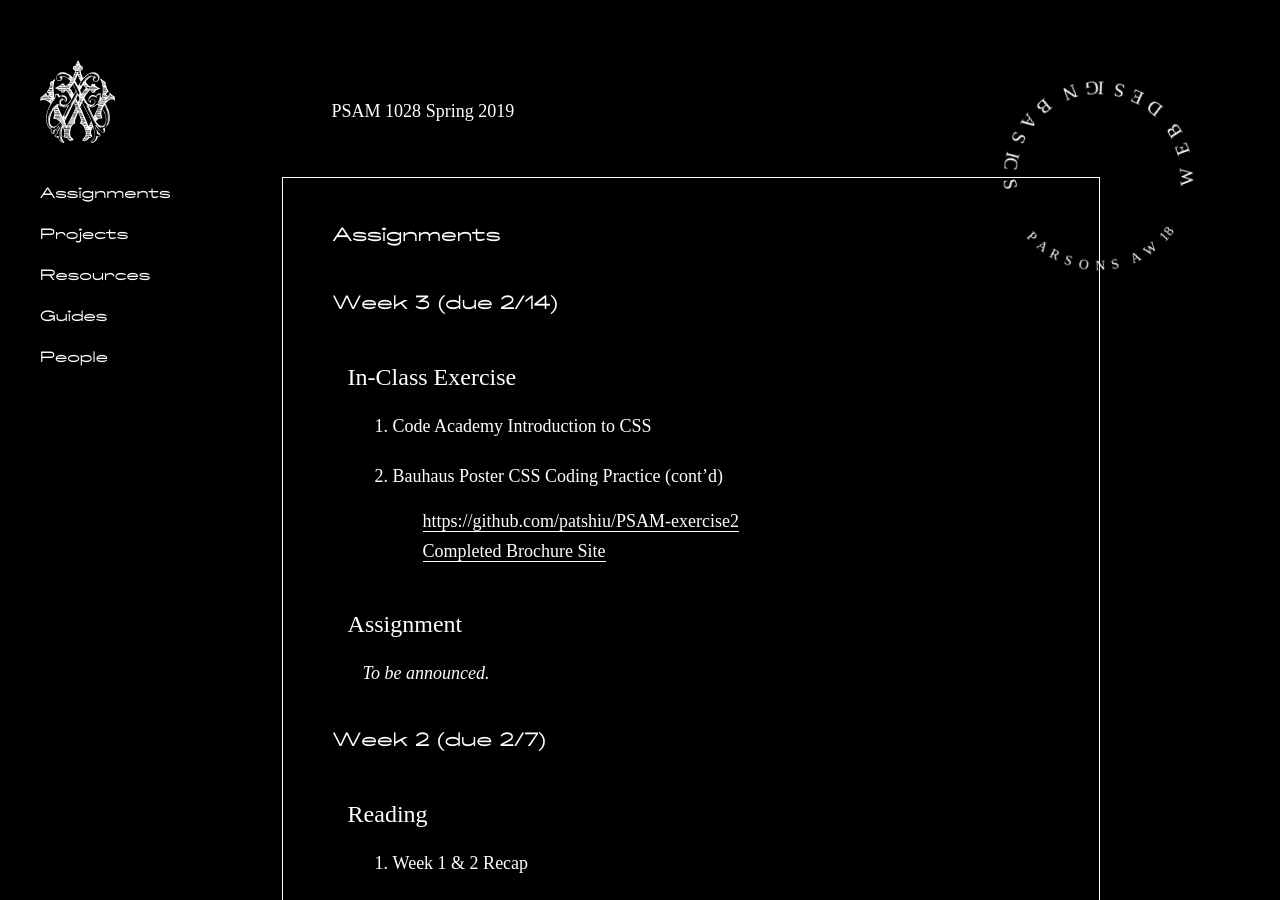
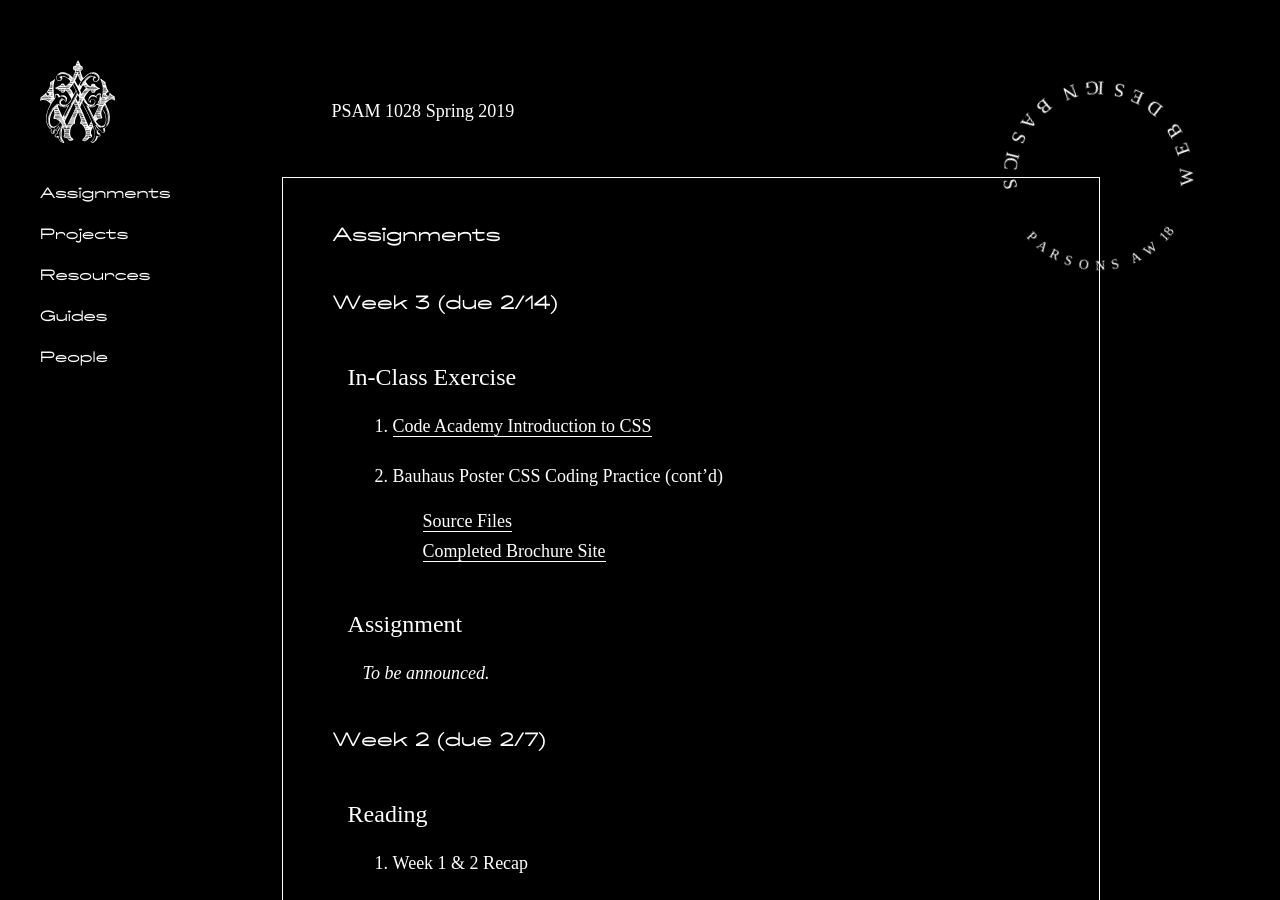
Before and after one commit to patshiu/spring2019webdesignbasics, a Jekyll site: the page built from _pages/assignments.md, in a window 1280 px wide and 900 px high. Built offline with Jekyll 4.4.1, drawn with Linux system fonts in a browser that asks for light colours; nearby versions of some CDN libraries; our own code applies the rules of GitHub Pages for plain Markdown files.

Commit message:
Adding wk3

```diff
--- a/_pages/assignments.md
+++ b/_pages/assignments.md
@@ -7,9 +7,9 @@ permalink: /assignments
 
 ## Week 3 (due 2/14)
 #### In-Class Exercise
-1. Code Academy Introduction to CSS
+1. [Code Academy Introduction to CSS](https://www.codecademy.com/learn)
 2. Bauhaus Poster CSS Coding Practice (cont'd)
-  * [https://github.com/patshiu/PSAM-exercise2](https://github.com/patshiu/PSAM-exercise2)
+  * [Source Files](https://github.com/patshiu/PSAM-exercise2)
   * [Completed Brochure Site](https://patshiu.github.io/PSAM-exercise2-done/)
 
 #### Assignment
```
